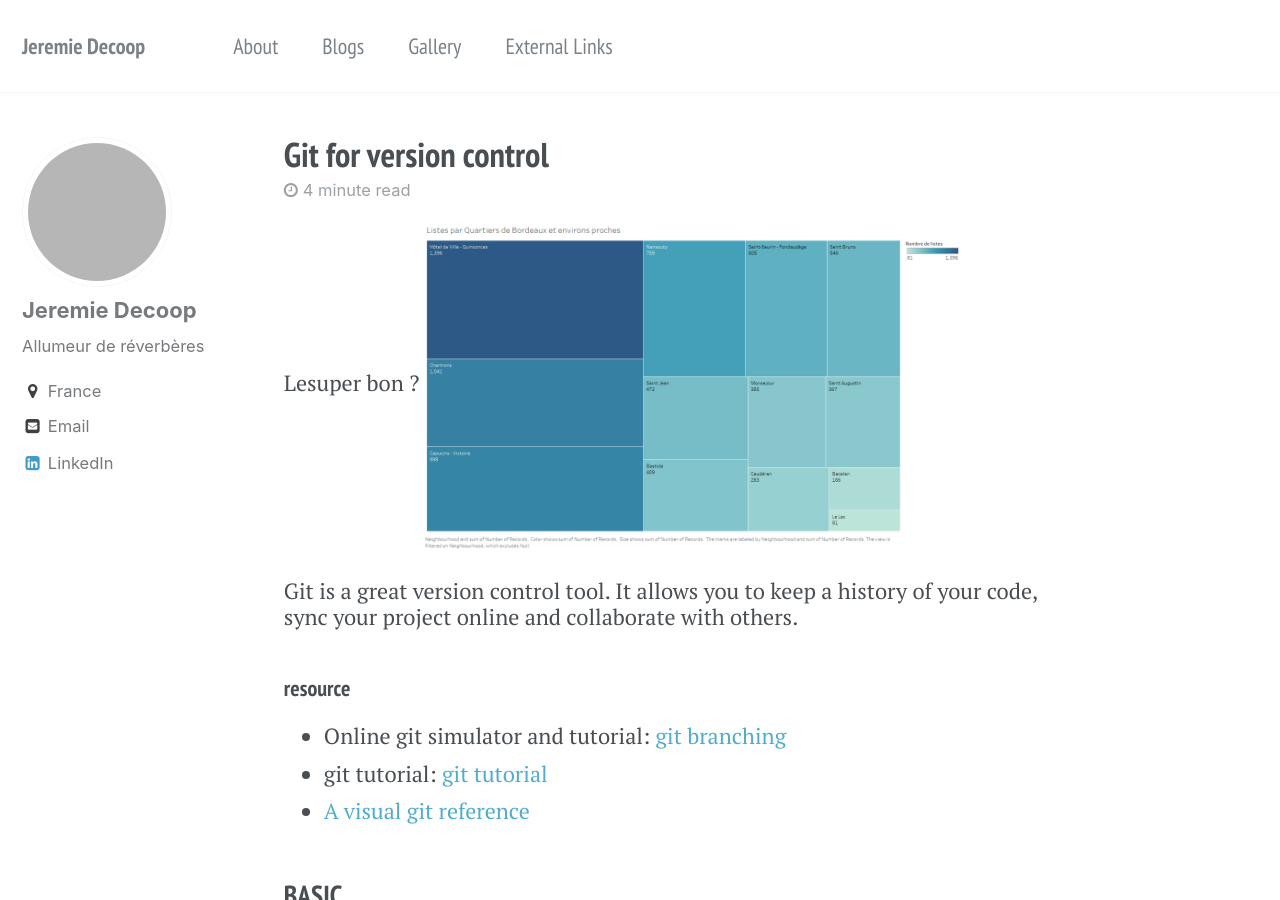
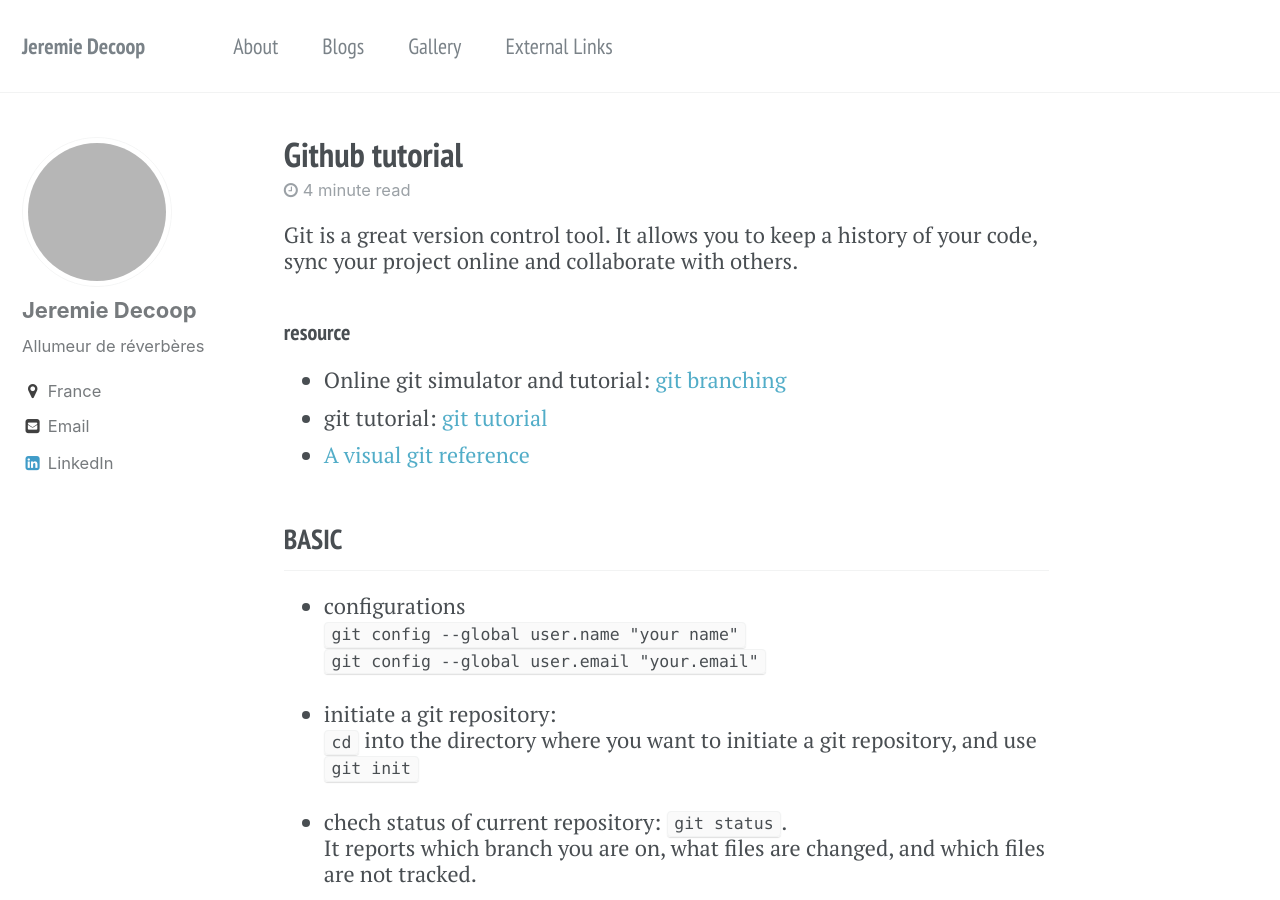
Before and after one commit to JeremieDec/home, a Jekyll site: the page built from _posts/2016-10-25-git.md, in a window 1280 px wide and 900 px high. Built offline with Jekyll 4.4.1, drawn with Linux system fonts in a browser that asks for light colours.

Commit message:
Update 2016-10-25-git.md

```diff
--- a/_posts/2016-10-25-git.md
+++ b/_posts/2016-10-25-git.md
@@ -1,13 +1,11 @@
 ---
-title:  "Git for version control"
+title:  "Github tutorial"
 date:   2019-01-06
 layout: single
 author_profile: true
 comments: true
 tags: [git]
 ---
-Lesuper bon ?
-<img src="https://raw.githubusercontent.com/JeremieDec/home/master/pics/hmapListesparquartier.png" width="70%">
 
 
 Git is a great version control tool. It allows you to keep a history of your code, sync your project online and collaborate with others.
```
